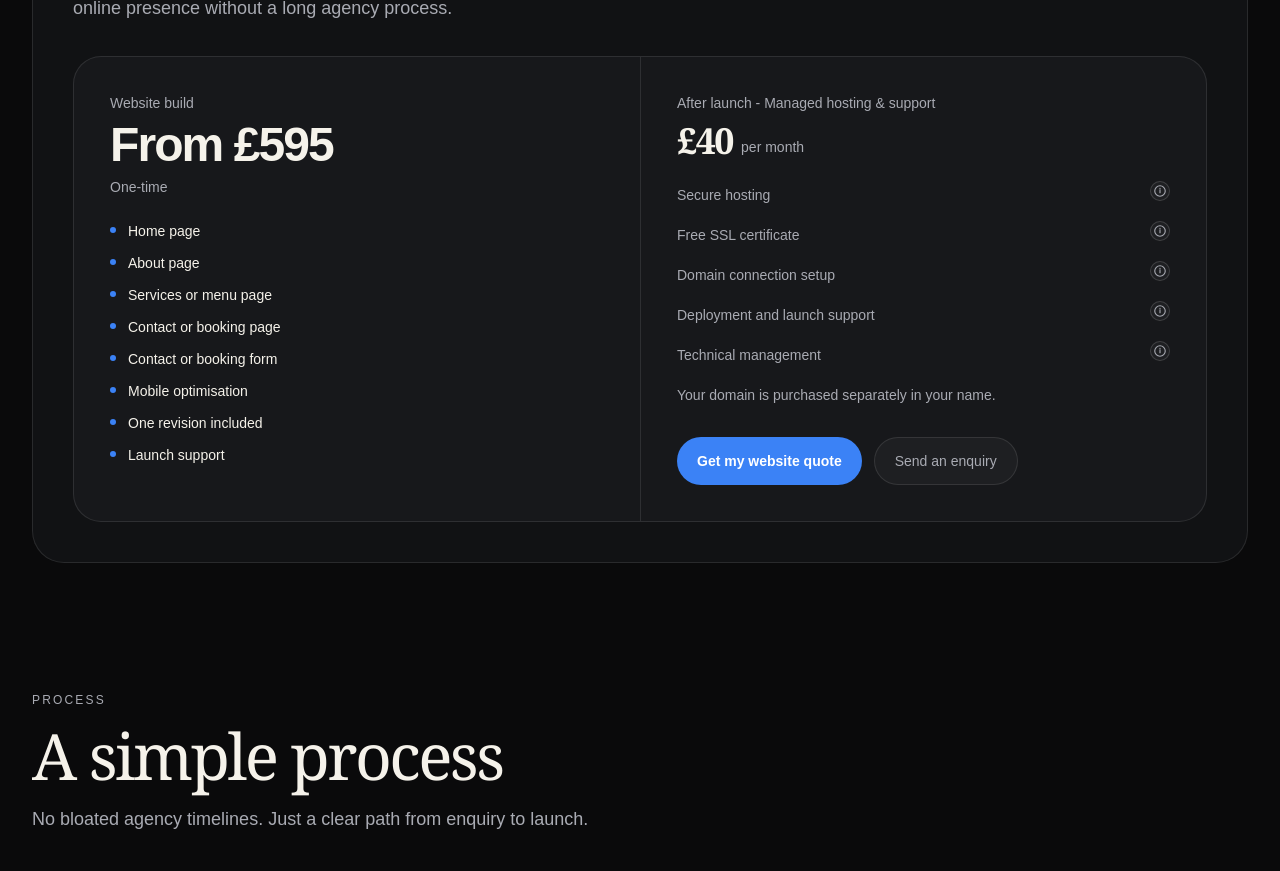
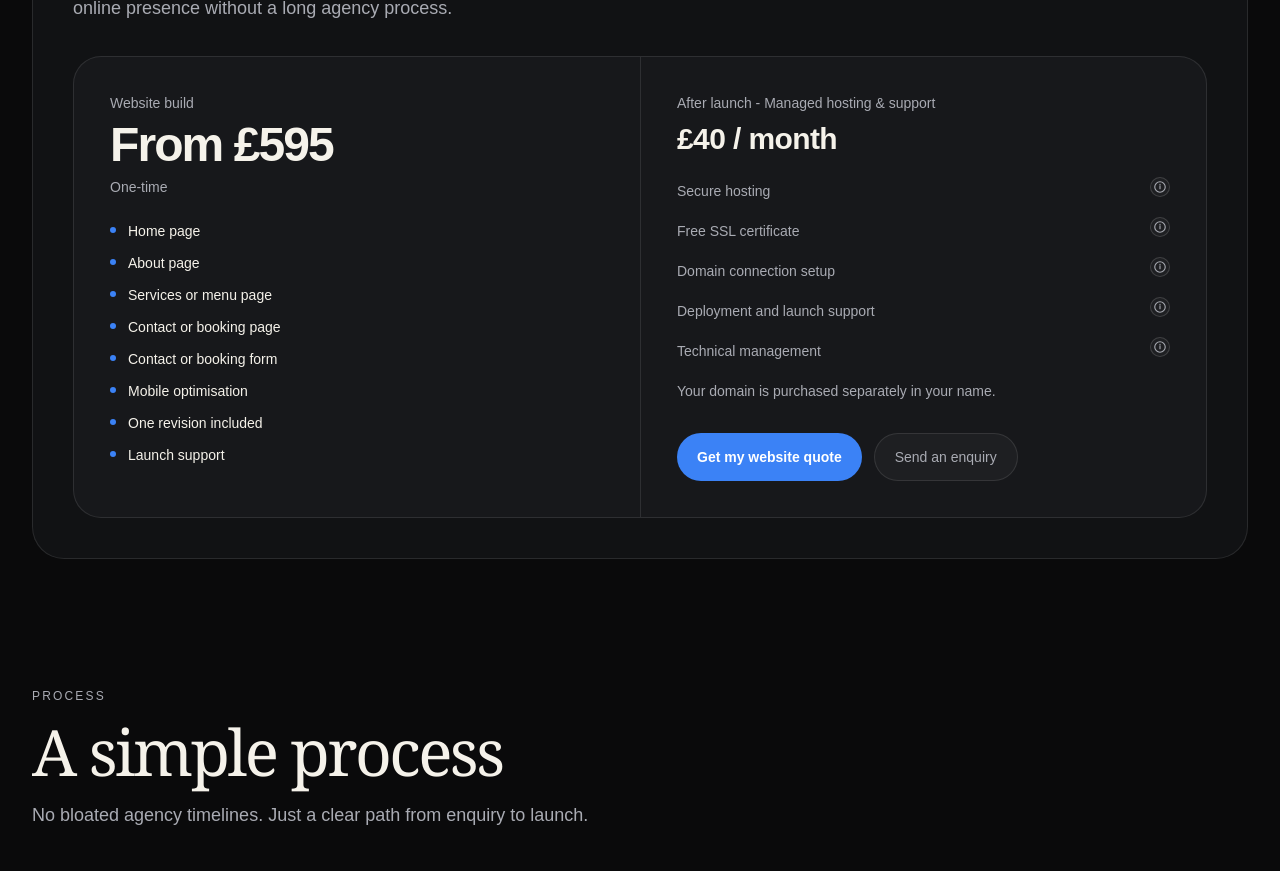
Before and after one commit to cleanwebsitesuk/cleanwebsites, a Next.js app: page / in a window 1280 px wide. Shown: the part 1120-1991 px from the top of the page. Built offline with nearby package versions, Linux system fonts and the light colour scheme.

Commit message:
Update page.tsx

```diff
--- a/app/page.tsx
+++ b/app/page.tsx
@@ -390,14 +390,9 @@ export default function Home() {
                     After launch - Managed hosting & support
                   </div>
 
-                  <div className="mt-2 flex items-end gap-2">
-                    <span className="font-serif text-4xl font-semibold tracking-[-0.04em] text-[#F5F2EA]">
-                      £40
-                    </span>
-                    <span className="mb-1 text-sm text-[#A9ABB3]">
-                      per month
-                    </span>
-                  </div>
+<div className="mt-2 text-3xl font-semibold tracking-[-0.02em] text-[#F5F2EA]">
+  £40 / month
+</div>
 
                   <div className="mt-5 space-y-3 text-sm leading-7 text-[#A9ABB3]">
                     <div className="flex items-start justify-between gap-3">
```
